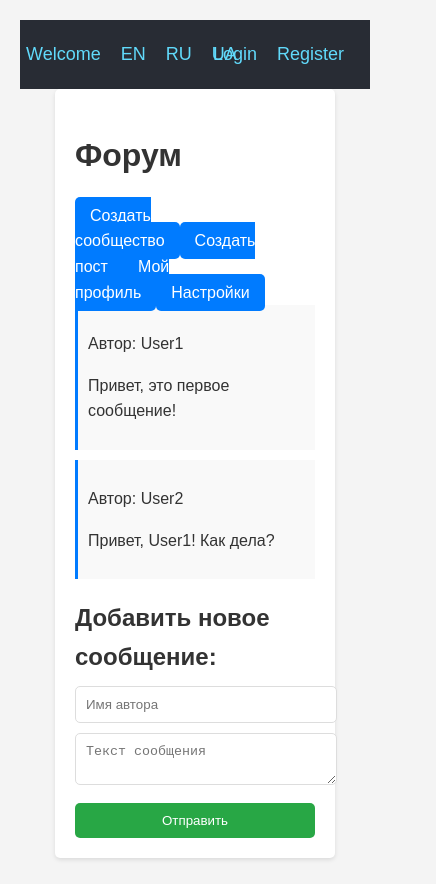
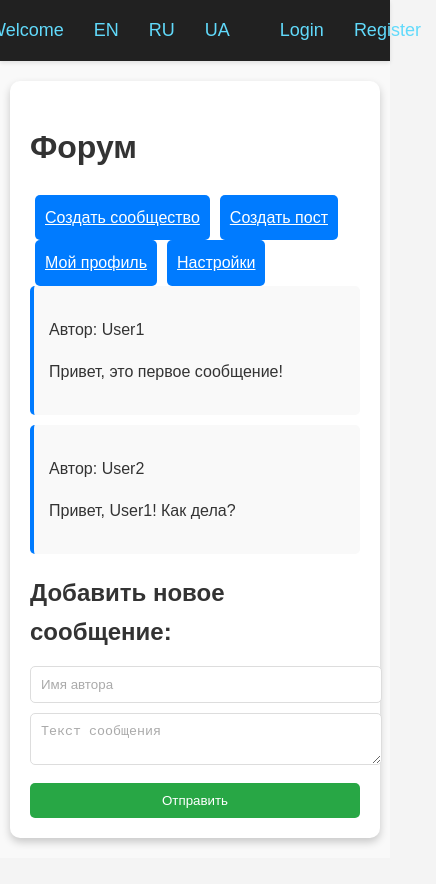
Before and after one commit to mykytashcheholevatyi/TalkNet-Monorepo, a React (Create React App) app in the folder reddit-clone/: page /ru in a window 390 px wide. Shown: the whole page, 436 px wide, since content can reach past the window. After the commit the page ends 858 px from the top, so only its background shows below. Built offline with nearby package versions, Linux system fonts and the light colour scheme.

Commit message:
Update App.css

```diff
--- a/reddit-clone/src/App.css
+++ b/reddit-clone/src/App.css
@@ -1,41 +1,55 @@
-/* Общие стили для всего приложения */
+
+/* Global Styles */
+body, html {
+  font-family: 'Arial', sans-serif;
+  line-height: 1.6;
+  color: #333;
+  background-color: #f4f4f4;
+  margin: 0;
+  padding: 0;
+  box-sizing: border-box;
+}
+
+/* App Layout */
 .App {
   display: flex;
   flex-direction: column;
   align-items: center;
   min-height: 100vh;
+  background-color: #f9f9f9;
 }
 
-/* Стили для шапки */
+/* Header */
 .App-header {
-  background-color: #282c34;
+  background-color: #212121;
   width: 100%;
-  padding: 20px 0;
+  padding: 16px 0;
   display: flex;
-  justify-content: space-around;
+  justify-content: center;
   align-items: center;
+  box-shadow: 0 2px 4px 0 rgba(0,0,0,0.1);
 }
 
 .App-nav {
   display: flex;
-  justify-content: space-around;
-  width: 50%;
+  justify-content: center;
+  width: 80%;
+  max-width: 1200px;
 }
 
 .App-link {
   color: #61dafb;
   text-decoration: none;
   font-size: 18px;
-  margin-right: 20px;
+  margin: 0 15px;
+  transition: color 0.3s ease;
 }
 
-/* Стили для контента */
-.App-main {
-  width: 80%;
-  max-width: 1200px;
+.App-link:hover {
+  color: #9bdeff;
 }
 
-/* Анимация для логотипа */
+/* Header Logo Animation */
 @media (prefers-reduced-motion: no-preference) {
   .App-logo {
     height: 40vmin;
@@ -53,46 +67,31 @@
   }
 }
 
-/* Общие стили для текста */
-body {
-  font-family: Arial, sans-serif;
-}
 
-/* Стили для ссылок */
-a {
-  text-decoration: none;
-  color: #007bff;
-  cursor: pointer;
-}
 
-a:hover {
-  text-decoration: underline;
-}
-
-/* Global Styles */
-body {
-  font-family: 'Arial', sans-serif;
-  line-height: 1.6;
-  color: #333;
-  background-color: #f4f4f4;
-  margin: 0;
-  padding: 20px;
+/* Main Content */
+.App-main {
+  width: 100%;
+  display: flex;
+  justify-content: center;
 }
 
 /* Forum Styles */
 .forum {
   max-width: 800px;
-  margin: 0 auto;
-  background: white;
+  margin: 20px;
+  background: #ffffff;
   padding: 20px;
-  border-radius: 5px;
-  box-shadow: 0 2px 4px rgba(0, 0, 0, 0.1);
+  border-radius: 10px;
+  box-shadow: 0 4px 8px rgba(0, 0, 0, 0.2);
 }
 
 .forum-buttons a {
+  display: inline-block;
   background-color: #007bff;
   color: white;
-  padding: 10px 15px;
+  padding: 10px 20px;
+  margin: 0 10px;
   border-radius: 5px;
   transition: background-color 0.3s ease;
 }
@@ -108,37 +107,150 @@ body {
 .message {
   background: #f9f9f9;
   margin-bottom: 10px;
-  padding: 10px;
-  border-left: 3px solid #007bff;
+  padding: 15px;
+  border-left: 4px solid #007bff;
+  border-radius: 5px;
+  transition: background-color 0.3s ease;
 }
 
+.message:hover {
+  background-color: #f1f1f1;
+}
+
+/* Input Form */
 .message-input {
   margin-top: 20px;
 }
 
 .message-input h2 {
-  margin-bottom: 10px;
+  margin-bottom: 15px;
 }
 
 .message-input input,
 .message-input textarea {
   width: 100%;
-  padding: 10px;
+  padding: 10px 15px;
   margin-bottom: 10px;
   border: 1px solid #ddd;
   border-radius: 5px;
+  transition: border-color 0.3s ease;
+}
+
+.message-input input:focus,
+.message-input textarea:focus {
+  border-color: #007bff;
 }
 
 .message-input button {
   width: 100%;
-  padding: 10px;
+  padding: 10px 15px;
   background-color: #28a745;
   color: white;
   border: none;
   border-radius: 5px;
   cursor: pointer;
+  transition: background-color 0.3s ease;
 }
 
 .message-input button:hover {
   background-color: #218838;
 }
+
+/* Responsive Design */
+@media (max-width: 768px) {
+  .App-nav {
+    width: 100%;
+    padding: 0 20px;
+  }
+
+  .forum {
+    margin: 20px 10px;
+    width: auto;
+  }
+
+  .forum-buttons a {
+    padding: 10px;
+    margin: 0 5px;
+  }
+
+  .message-input input,
+  .message-input textarea,
+  .message-input button {
+    padding: 10px;
+  }
+}
+
+/* Animations and Transitions */
+.message-input input::placeholder,
+.message-input textarea::placeholder {
+  color: #aaa;
+  transition: color 0.3s ease;
+}
+
+.message-input input:focus::placeholder,
+.message-input textarea:focus::placeholder {
+  color: #007bff;
+}
+
+/* Utility Classes */
+.text-center {
+  text-align: center;
+}
+
+.btn-primary {
+  background-color: #007bff;
+  color: white;
+  border: none;
+  border-radius: 5px;
+  padding: 10px 20px;
+  cursor: pointer;
+  transition: background-color 0.3s ease;
+}
+
+.btn-primary:hover {
+  background-color: #0056b3;
+}
+
+.btn-secondary {
+  background-color: #6c757d;
+  color: white;
+  border: none;
+  border-radius: 5px;
+  padding: 10px 20px;
+  cursor: pointer;
+  transition: background-color 0.3s ease;
+}
+
+.btn-secondary:hover {
+  background-color: #5a6268;
+}
+
+/* Modal Styles */
+.modal {
+  position: fixed;
+  top: 0;
+  left: 0;
+  width: 100%;
+  height: 100%;
+  background-color: rgba(0, 0, 0, 0.5);
+  display: flex;
+  justify-content: center;
+  align-items: center;
+  visibility: hidden;
+  opacity: 0;
+  transition: visibility 0.3s ease, opacity 0.3s ease;
+}
+
+.modal.active {
+  visibility: visible;
+  opacity: 1;
+}
+
+.modal-content {
+  background: white;
+  padding: 20px;
+  border-radius: 5px;
+  box-shadow: 0 2px 10px rgba(0, 0, 0, 0.1);
+  width: 500px;
+  max-width: 80%;
+}
```
